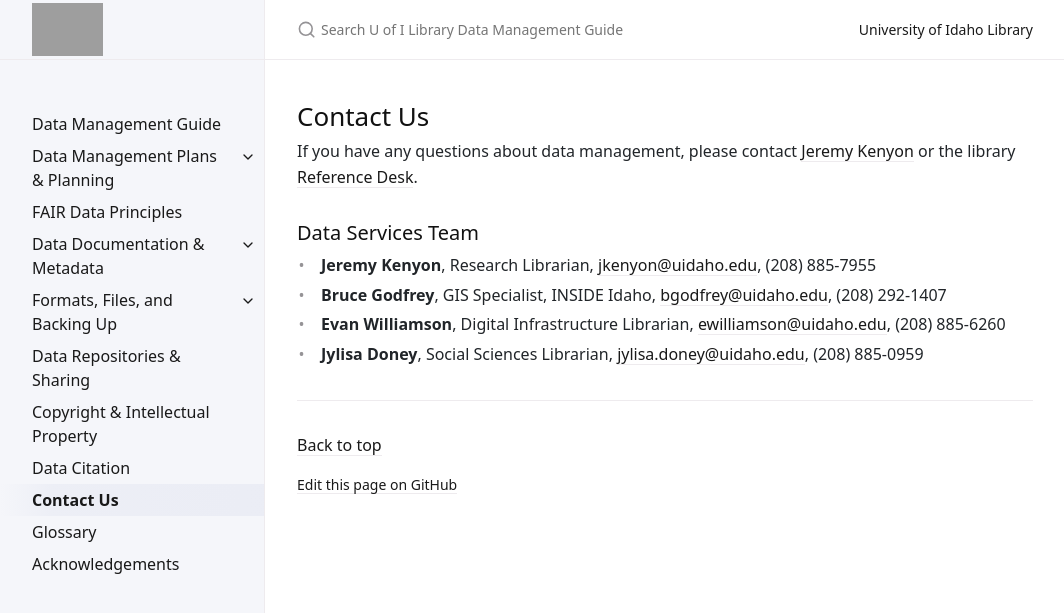
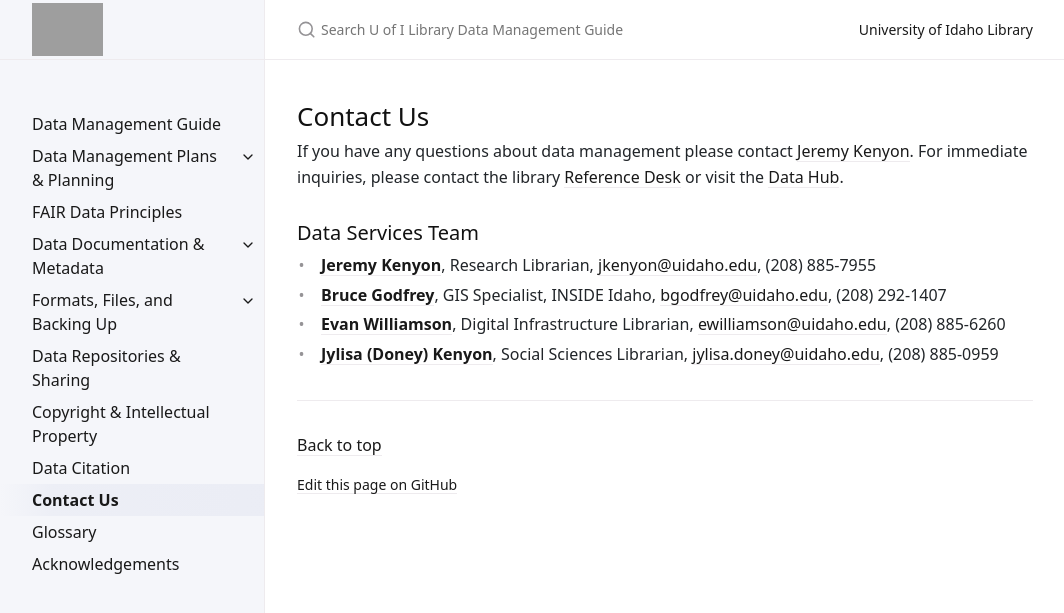
Before and after one commit to uidaholib/data-management-guide, a Jekyll site: the page built from guide/contact.md, in a window 1280 px wide. Shown: the top 613 px of the page, without its empty margins (107-1171 px from the left). Built offline with Jekyll 4.4.1, drawn with Linux system fonts in a browser that asks for light colours.

Commit message:
contact updates

```diff
--- a/guide/contact.md
+++ b/guide/contact.md
@@ -5,16 +5,12 @@ nav_order: 8
 
 ## Contact Us
 
-If you have any questions about data management, please contact [Jeremy Kenyon](mailto:jkenyon@uidaho.edu) or the library
- [Reference Desk](https://www.lib.uidaho.edu/help/).
+If you have any questions about data management please contact [Jeremy Kenyon](mailto:jkenyon@uidaho.edu).
+For immediate inquiries, please contact the library [Reference Desk](https://www.lib.uidaho.edu/help/) or visit the [Data Hub](https://www.lib.uidaho.edu/datahub/).
 
 ### Data Services Team
 
-- **Jeremy Kenyon**, Research Librarian, <jkenyon@uidaho.edu>,
- (208) 885-7955
-- **Bruce Godfrey**, GIS Specialist, INSIDE Idaho, <bgodfrey@uidaho.edu>,
- (208) 292-1407
-- **Evan Williamson**, Digital Infrastructure Librarian, <ewilliamson@uidaho.edu>,
- (208) 885-6260
-- **Jylisa Doney**, Social Sciences Librarian, <jylisa.doney@uidaho.edu>,
- (208) 885-0959
+- [**Jeremy Kenyon**](https://www.lib.uidaho.edu/about/people/jkenyon.html), Research Librarian, <jkenyon@uidaho.edu>, (208) 885-7955
+- [**Bruce Godfrey**](https://www.lib.uidaho.edu/about/people/bgodfrey.html), GIS Specialist, INSIDE Idaho, <bgodfrey@uidaho.edu>, (208) 292-1407
+- [**Evan Williamson**](https://www.lib.uidaho.edu/about/people/ewilliamson.html), Digital Infrastructure Librarian, <ewilliamson@uidaho.edu>, (208) 885-6260
+- [**Jylisa (Doney) Kenyon**](https://www.lib.uidaho.edu/about/people/jylisadoney.html), Social Sciences Librarian, <jylisa.doney@uidaho.edu>, (208) 885-0959
```
Also changed, not shown: index.md (+7 -9 lines).
